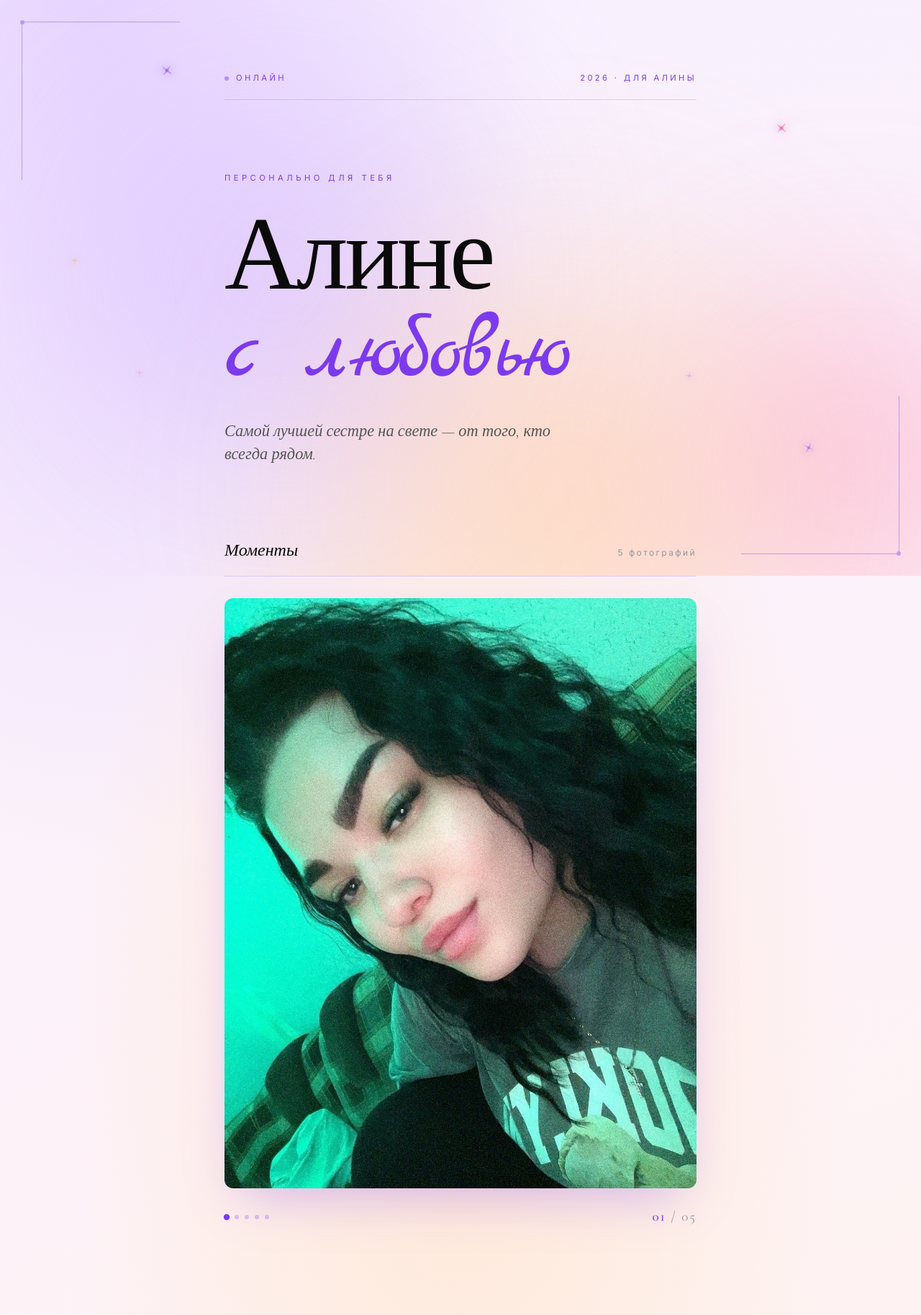
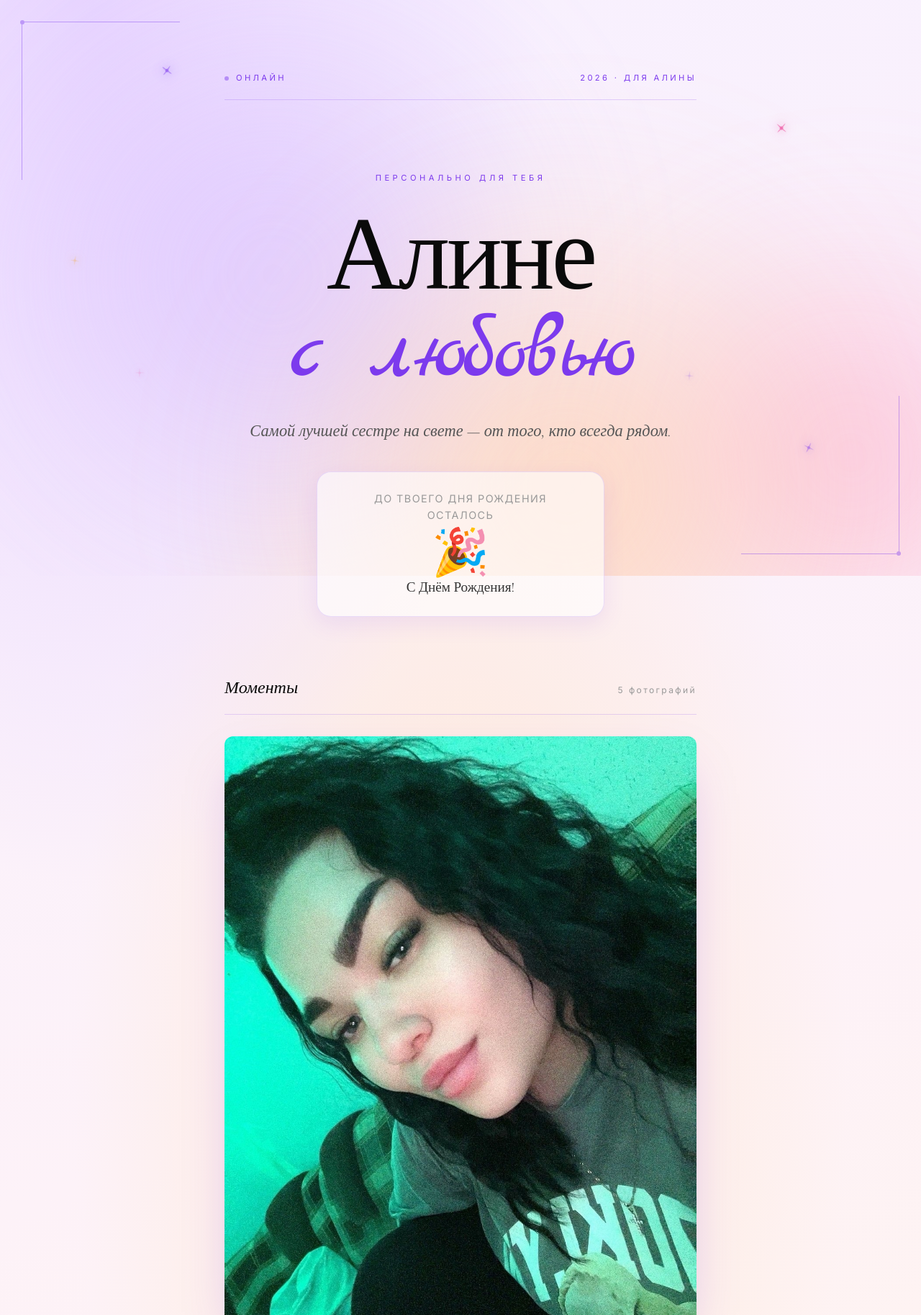
Before and after one commit to whynotmee08/Alina-gift, a Flask app: page / in a window 1280 px wide. Shown: the top 1827 px of the page at 72% size. Run offline with Flask 3, Linux system fonts and the light colour scheme.

Commit message:
Add birthday timer and random wishes

```diff
--- a/templates/index.html
+++ b/templates/index.html
@@ -43,31 +43,12 @@
             filter: blur(100px);
             opacity: 0.6;
             animation: auroraMove 20s infinite alternate ease-in-out;
-            transition: transform 0.2s ease-out; /* Плавность при движении мыши */
+            transition: transform 0.2s ease-out;
         }
 
-        .aurora-1 {
-            width: 60vw; height: 60vw;
-            background: radial-gradient(circle, #d4b8ff 0%, transparent 70%);
-            top: -10%; left: -10%;
-            animation-duration: 15s;
-        }
-
-        .aurora-2 {
-            width: 50vw; height: 50vw;
-            background: radial-gradient(circle, #ff9ec4 0%, transparent 70%);
-            bottom: -10%; right: -10%;
-            animation-duration: 18s;
-            animation-delay: -5s;
-        }
-
-        .aurora-3 {
-            width: 70vw; height: 70vw;
-            background: radial-gradient(circle, #ffc89e 0%, transparent 70%);
-            top: 20%; left: 20%;
-            animation-duration: 25s;
-            animation-delay: -10s;
-        }
+        .aurora-1 { width: 60vw; height: 60vw; background: radial-gradient(circle, #d4b8ff 0%, transparent 70%); top: -10%; left: -10%; animation-duration: 15s; }
+        .aurora-2 { width: 50vw; height: 50vw; background: radial-gradient(circle, #ff9ec4 0%, transparent 70%); bottom: -10%; right: -10%; animation-duration: 18s; animation-delay: -5s; }
+        .aurora-3 { width: 70vw; height: 70vw; background: radial-gradient(circle, #ffc89e 0%, transparent 70%); top: 20%; left: 20%; animation-duration: 25s; animation-delay: -10s; }
 
         @keyframes auroraMove {
             0% { transform: translate(0, 0) scale(1); }
@@ -77,9 +58,7 @@
 
         /* ============ ДЕКОР: ЗВЁЗДОЧКИ ============ */
         .bg-sparkle {
-            position: fixed;
-            width: 4px; height: 4px;
-            background: #7c3aed; border-radius: 50%;
+            position: fixed; width: 4px; height: 4px; background: #7c3aed; border-radius: 50%;
             pointer-events: none; z-index: 0; opacity: 0.5;
             box-shadow: 0 0 12px 2px rgba(124, 58, 237, 0.6);
             animation: sparkleTwinkle 4s ease-in-out infinite;
@@ -94,7 +73,6 @@
         .sp-4 { bottom: 22%; right: 12%; animation-delay: 1.5s; }
         .sp-5 { bottom: 35%; left: 15%; animation-delay: 2.5s; background: #ec4899; box-shadow: 0 0 12px 2px rgba(236,72,153,0.6); }
         .sp-6 { top: 65%; right: 25%; animation-delay: 3s; }
-
         @keyframes sparkleTwinkle { 0%, 100% { opacity: 0.2; transform: scale(0.8) rotate(0deg); } 50% { opacity: 0.8; transform: scale(1.2) rotate(45deg); } }
 
         /* ============ ДЕКОР: ЛИНИИ ПО УГЛАМ ============ */
@@ -114,11 +92,28 @@
         @keyframes blinkDot { 0%, 100% { opacity: 1; } 50% { opacity: 0.2; } }
 
         /* ============ ЗАГОЛОВОК ============ */
-        .hero { margin-bottom: 100px; opacity: 0; animation: fadeUp 1.2s ease 0.2s forwards; }
+        .hero { margin-bottom: 80px; opacity: 0; animation: fadeUp 1.2s ease 0.2s forwards; text-align: center; }
         .hero .label { font-size: 0.7em; letter-spacing: 0.4em; text-transform: uppercase; color: #7c3aed; margin-bottom: 30px; }
         h1 { font-family: 'Cormorant Garamond', serif; font-size: clamp(4em, 12vw, 9em); line-height: 0.95; font-weight: 300; letter-spacing: -0.03em; color: #0a0a0a; margin-bottom: 30px; }
         h1 .accent { font-family: 'Marck Script', cursive; font-weight: 400; display: block; font-size: 0.9em; color: #7c3aed; margin-top: 0.05em; }
-        .subtitle { font-family: 'Cormorant Garamond', serif; font-style: italic; font-size: 1.4em; font-weight: 300; color: #555; max-width: 460px; line-height: 1.4; }
+        .subtitle { font-family: 'Cormorant Garamond', serif; font-style: italic; font-size: 1.4em; font-weight: 300; color: #555; line-height: 1.4; margin: 0 auto; }
+
+        /* ============ СЧЕТЧИК ДНЯ РОЖДЕНИЯ ============ */
+        .birthday-timer {
+            text-align: center;
+            margin: 40px auto;
+            padding: 25px 30px;
+            background: rgba(255, 255, 255, 0.6);
+            backdrop-filter: blur(10px);
+            border-radius: 20px;
+            border: 1px solid rgba(124, 58, 237, 0.15);
+            max-width: 400px;
+            box-shadow: 0 10px 30px rgba(124, 58, 237, 0.1);
+            opacity: 0; animation: fadeUp 1s ease 0.5s forwards;
+        }
+        .birthday-timer p { font-size: 0.9em; letter-spacing: 0.1em; text-transform: uppercase; color: #999; margin-bottom: 10px; }
+        .birthday-timer .days-left { font-family: 'Cormorant Garamond', serif; font-size: 4em; color: #7c3aed; line-height: 1; font-weight: 500; }
+        .birthday-timer .days-label { font-family: 'Cormorant Garamond', serif; font-size: 1.2em; color: #333; }
 
         /* ============ ЗАГОЛОВКИ СЕКЦИЙ ============ */
         .section-header { display: flex; align-items: baseline; justify-content: space-between; margin-bottom: 30px; padding-bottom: 16px; border-bottom: 1px solid rgba(124, 58, 237, 0.18); }
@@ -126,7 +121,7 @@
         .section-header .counter { font-size: 0.75em; letter-spacing: 0.2em; color: #999; }
 
         /* ============ СЛАЙДЕР ============ */
-        .slider-section { margin-bottom: 120px; opacity: 0; animation: fadeUp 1.2s ease 0.4s forwards; }
+        .slider-section { margin-bottom: 100px; opacity: 0; animation: fadeUp 1.2s ease 0.4s forwards; }
         .slider { position: relative; }
         .slider-track { position: relative; aspect-ratio: 4/5; overflow: hidden; background: #f0f0f0; border-radius: 12px; box-shadow: 0 30px 70px -25px rgba(124, 58, 237, 0.35); }
         .slide { position: absolute; inset: 0; opacity: 0; transition: opacity 1s ease; }
@@ -140,7 +135,7 @@
         .slide-index .current { color: #7c3aed; font-weight: 500; }
 
         /* ============ МУЗЫКА ============ */
-        .music-section { margin-bottom: 120px; opacity: 0; animation: fadeUp 1.2s ease 0.5s forwards; }
+        .music-section { margin-bottom: 100px; opacity: 0; animation: fadeUp 1.2s ease 0.5s forwards; }
         .music-player { display: flex; align-items: center; gap: 40px; padding: 32px; background: rgba(255, 255, 255, 0.7); backdrop-filter: blur(24px); -webkit-backdrop-filter: blur(24px); border: 1px solid rgba(255, 255, 255, 0.9); border-radius: 16px; box-shadow: 0 30px 70px -25px rgba(124, 58, 237, 0.35); }
 
         .vinyl-wrapper { position: relative; width: 160px; height: 160px; flex-shrink: 0; cursor: pointer; z-index: 10;}
@@ -206,7 +201,7 @@
         button.cta-button::before { content: ''; position: absolute; inset: 0; background: linear-gradient(135deg, #7c3aed, #a78bfa); transform: translateY(101%); transition: transform 0.5s cubic-bezier(0.22, 1, 0.36, 1); z-index: 1; }
         button.cta-button:hover::before { transform: translateY(0); }
         button.cta-button:hover span { color: #fff; }
-        .secret { font-family: 'Marck Script', cursive; font-size: 2.2em; color: #7c3aed; margin-top: 36px; opacity: 0; transform: translateY(12px); transition: all 1s cubic-bezier(0.22, 1, 0.36, 1); min-height: 50px; }
+        .secret { font-family: 'Marck Script', cursive; font-size: 2em; color: #7c3aed; margin-top: 36px; opacity: 0; transform: translateY(12px); transition: all 1s cubic-bezier(0.22, 1, 0.36, 1); min-height: 50px; line-height: 1.3; }
         .secret.visible { opacity: 1; transform: translateY(0); }
 
         /* ============ ПОДВАЛ ============ */
@@ -219,8 +214,10 @@
         @media (max-width: 700px) {
             .container { padding: 60px 22px 80px; }
             .top-bar { margin-bottom: 60px; font-size: 0.6em; }
-            .hero { margin-bottom: 60px; }
+            .hero { margin-bottom: 50px; }
             .subtitle { font-size: 1.15em; }
+            .birthday-timer { margin: 30px auto; padding: 20px; }
+            .birthday-timer .days-left { font-size: 3em; }
             .music-player { flex-direction: column; gap: 25px; padding: 25px 20px; text-align: center; }
             .vinyl-wrapper { width: 140px; height: 140px; }
             .track-info { width: 100%; }
@@ -229,7 +226,7 @@
             .letter .line { font-size: 1.25em; }
             .signature { font-size: 1.6em !important; }
             button.cta-button { padding: 18px 36px; font-size: 0.7em; }
-            .secret { font-size: 1.7em; }
+            .secret { font-size: 1.5em; }
             .footer { flex-direction: column; gap: 10px; }
             body::after { font-size: 60vw; right: -20px; }
             .bg-corner { width: 120px; height: 120px; }
@@ -241,100 +238,16 @@
         }
 
         /* ============ СЕКРЕТНОЕ ОКНО (СЕРДЦЕ НА ВЕСЬ ЭКРАН) ============ */
-        .secret-modal {
-            position: fixed;
-            top: 0; left: 0; width: 100%; height: 100%;
-            background: rgba(250, 240, 255, 0.95);
-            backdrop-filter: blur(10px);
-            display: flex;
-            align-items: center;
-            justify-content: center;
-            z-index: 10000;
-            opacity: 0;
-            pointer-events: none;
-            transition: opacity 0.5s ease;
-        }
-
-        .secret-modal.active {
-            opacity: 1;
-            pointer-events: auto;
-        }
-
-        .heart-container {
-            position: relative;
-            width: 100%;
-            height: 100%;
-            display: flex;
-            flex-direction: column;
-            align-items: center;
-            justify-content: center;
-            overflow: hidden;
-        }
-
-        .giant-heart {
-            position: absolute;
-            font-size: 120vw;
-            line-height: 1;
-            z-index: 1;
-            opacity: 0.15;
-            animation: heartbeat 1.5s infinite;
-            user-select: none;
-        }
-
-        .heart-text {
-            position: relative;
-            z-index: 2;
-            text-align: center;
-            padding: 20px;
-            max-width: 80%;
-            animation: fadeUp 1s ease forwards;
-        }
-
-        .heart-text h2 {
-            font-family: 'Marck Script', cursive;
-            color: #7c3aed;
-            font-size: 3em;
-            margin-bottom: 15px;
-            text-shadow: 0 2px 10px rgba(255,255,255,0.8);
-        }
-
-        .heart-text p {
-            font-family: 'Cormorant Garamond', serif;
-            font-size: 1.5em;
-            color: #333;
-            line-height: 1.4;
-            margin-bottom: 30px;
-            background: rgba(255,255,255,0.6);
-            padding: 15px;
-            border-radius: 15px;
-        }
-
-        .close-btn {
-            background: #7c3aed;
-            color: #fff;
-            border: none;
-            padding: 15px 35px;
-            border-radius: 30px;
-            font-size: 1.2em;
-            cursor: pointer;
-            transition: 0.3s;
-            font-family: 'Inter', sans-serif;
-            box-shadow: 0 10px 20px rgba(124, 58, 237, 0.3);
-        }
-
-        .close-btn:hover {
-            background: #6d28d9;
-            transform: scale(1.05);
-        }
-
-        @keyframes heartbeat {
-            0% { transform: scale(1); }
-            15% { transform: scale(1.05); }
-            30% { transform: scale(1); }
-            45% { transform: scale(1.05); }
-            60% { transform: scale(1); }
-            100% { transform: scale(1); }
-        }
+        .secret-modal { position: fixed; top: 0; left: 0; width: 100%; height: 100%; background: rgba(250, 240, 255, 0.95); backdrop-filter: blur(10px); display: flex; align-items: center; justify-content: center; z-index: 10000; opacity: 0; pointer-events: none; transition: opacity 0.5s ease; }
+        .secret-modal.active { opacity: 1; pointer-events: auto; }
+        .heart-container { position: relative; width: 100%; height: 100%; display: flex; flex-direction: column; align-items: center; justify-content: center; overflow: hidden; }
+        .giant-heart { position: absolute; font-size: 120vw; line-height: 1; z-index: 1; opacity: 0.15; animation: heartbeat 1.5s infinite; user-select: none; }
+        .heart-text { position: relative; z-index: 2; text-align: center; padding: 20px; max-width: 80%; animation: fadeUp 1s ease forwards; }
+        .heart-text h2 { font-family: 'Marck Script', cursive; color: #7c3aed; font-size: 3em; margin-bottom: 15px; text-shadow: 0 2px 10px rgba(255,255,255,0.8); }
+        .heart-text p { font-family: 'Cormorant Garamond', serif; font-size: 1.5em; color: #333; line-height: 1.4; margin-bottom: 30px; background: rgba(255,255,255,0.6); padding: 15px; border-radius: 15px; }
+        .close-btn { background: #7c3aed; color: #fff; border: none; padding: 15px 35px; border-radius: 30px; font-size: 1.2em; cursor: pointer; transition: 0.3s; font-family: 'Inter', sans-serif; box-shadow: 0 10px 20px rgba(124, 58, 237, 0.3); }
+        .close-btn:hover { background: #6d28d9; transform: scale(1.05); }
+        @keyframes heartbeat { 0% { transform: scale(1); } 15% { transform: scale(1.05); } 30% { transform: scale(1); } 45% { transform: scale(1.05); } 60% { transform: scale(1); } 100% { transform: scale(1); } }
     </style>
 </head>
 <body>
@@ -371,6 +284,13 @@
             <span class="accent">с любовью</span>
         </h1>
         <p class="subtitle">Самой лучшей сестре на свете — от того, кто всегда рядом.</p>
+
+        <!-- СЧЕТЧИК ДНЯ РОЖДЕНИЯ -->
+        <div class="birthday-timer">
+            <p>До твоего Дня Рождения осталось</p>
+            <div class="days-left" id="daysLeft">0</div>
+            <div class="days-label">дней</div>
+        </div>
     </header>
 
     <!-- СЛАЙДЕР -->
@@ -473,10 +393,10 @@
         </div>
     </section>
 
-    <!-- КНОПКА -->
+    <!-- КНОПКА С СЛУЧАЙНЫМИ ПОЖЕЛАНИЯМИ -->
     <section class="cta">
-        <button class="cta-button" onclick="showLove()">
-            <span>Открыть послание</span>
+        <button class="cta-button" onclick="showRandomWish()">
+            <span>Получить пожелание</span>
         </button>
         <p id="secret" class="secret"></p>
     </section>
@@ -594,11 +514,27 @@
     audio.addEventListener('timeupdate', () => { if (audio.duration) { progressFill.style.width = (audio.currentTime / audio.duration) * 100 + '%'; currentTimeEl.textContent = formatTime(audio.currentTime); } });
     function seekMusic(event) { const rect = event.currentTarget.getBoundingClientRect(); audio.currentTime = ((event.clientX - rect.left) / rect.width) * audio.duration; }
 
-    // Кнопка CTA
-    function showLove() {
+    // ============ СЛУЧАЙНЫЕ ПОЖЕЛАНИЯ ============
+    const wishes = [
+        "Ты самая красивая и умная!",
+        "Спасибо, что всегда выслушаешь.",
+        "Ты мой самый близкий человек в мире.",
+        "Пусть каждый твой день будет счастливым.",
+        "Ты делаешь этот мир лучше.",
+        "Я очень ценю всё, что ты для меня делаешь.",
+        "Улыбайся чаще, тебе очень идет!"
+    ];
+
+    function showRandomWish() {
         const el = document.getElementById("secret");
-        el.innerText = "Ты — лучшая. Спасибо, что ты есть.";
-        el.classList.add("visible");
+        const randomWish = wishes[Math.floor(Math.random() * wishes.length)];
+
+        // Анимация смены текста
+        el.classList.remove("visible");
+        setTimeout(() => {
+            el.innerText = randomWish;
+            el.classList.add("visible");
+        }, 200);
     }
 
     // Загружаем первый трек при старте
@@ -739,6 +675,36 @@
         if (aurora2) aurora2.style.transform = `translate(${-x}px, ${-y}px) scale(1.1)`;
         if (aurora3) aurora3.style.transform = `translate(${x * 0.5}px, ${-y * 0.5}px) scale(0.9)`;
     });
+
+    // ============ СЧЕТЧИК ДНЯ РОЖДЕНИЯ (3 НОЯБРЯ) ============
+    function updateBirthday() {
+        const today = new Date();
+        let year = today.getFullYear();
+
+        // Дата Дня Рождения (3 ноября)
+        let bday = new Date(year, 10, 3); // Месяцы начинаются с 0, поэтому 10 - это ноябрь
+
+        // Если ДР уже прошел в этом году, считаем до следующего
+        const endOfToday = new Date(today.getFullYear(), today.getMonth(), today.getDate(), 23, 59, 59);
+        if (endOfToday > bday) {
+            bday.setFullYear(year + 1);
+        }
+
+        const diffTime = bday - today;
+        const diffDays = Math.ceil(diffTime / (1000 * 60 * 60 * 24));
+
+        const el = document.getElementById('daysLeft');
+        if (el) {
+            // Если сегодня 3 ноября
+            if (today.getDate() === 3 && today.getMonth() === 10) {
+                el.innerText = "🎉";
+                el.nextElementSibling.innerText = "С Днём Рождения!";
+            } else {
+                el.innerText = diffDays;
+            }
+        }
+    }
+    updateBirthday();
 </script>
 
 </body>
```
